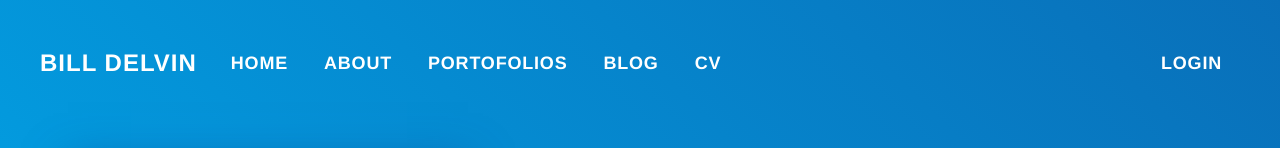
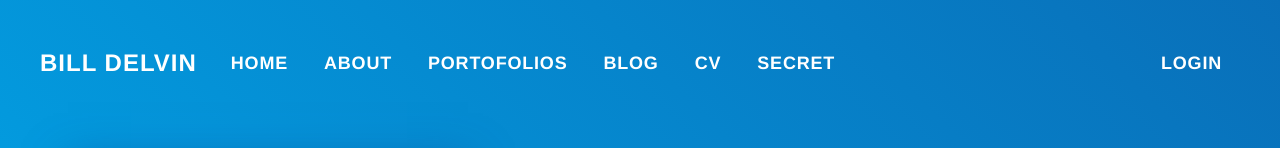
Before and after one commit to BillDelvin/portofolio, a Next.js app: page / in a window 1280 px wide. Shown: the top 148 px of the page. Built offline with nearby package versions, Linux system fonts and the light colour scheme; no server answers; a web font is replaced by a local one.

Commit message:
adding navigation to secret page

```diff
--- a/components/shared/Header.jsx
+++ b/components/shared/Header.jsx
@@ -54,6 +54,9 @@ const Header = ({ user, loading }) => {
      <NavItem className="port-navbar-item">
       <BsNavLink title="CV" href="/cv" />
      </NavItem>
+     <NavItem className="port-navbar-item">
+      <BsNavLink title="Secret" href="/secret" />
+     </NavItem>
     </Nav>
     <Nav navbar>
      {!loading && (
```
